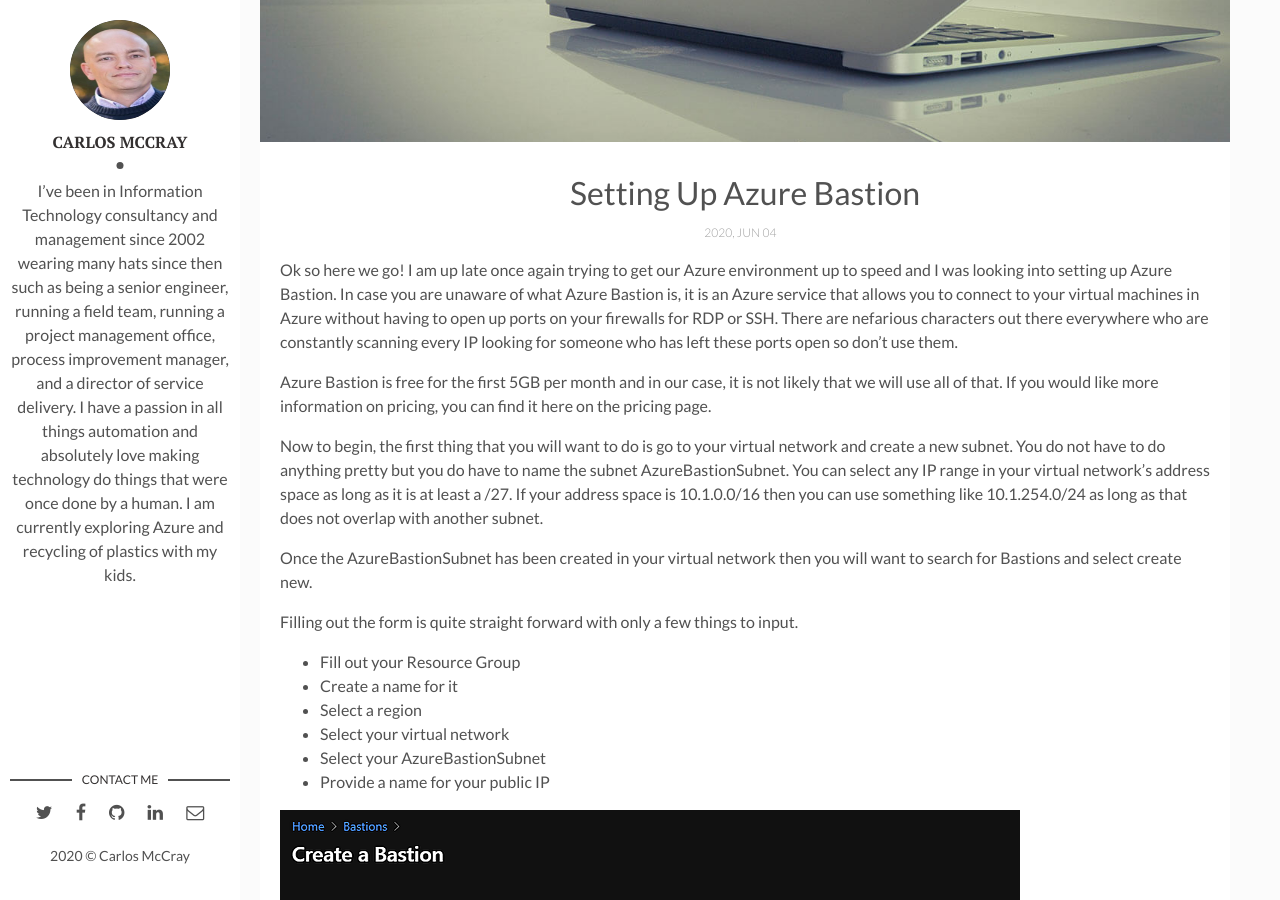
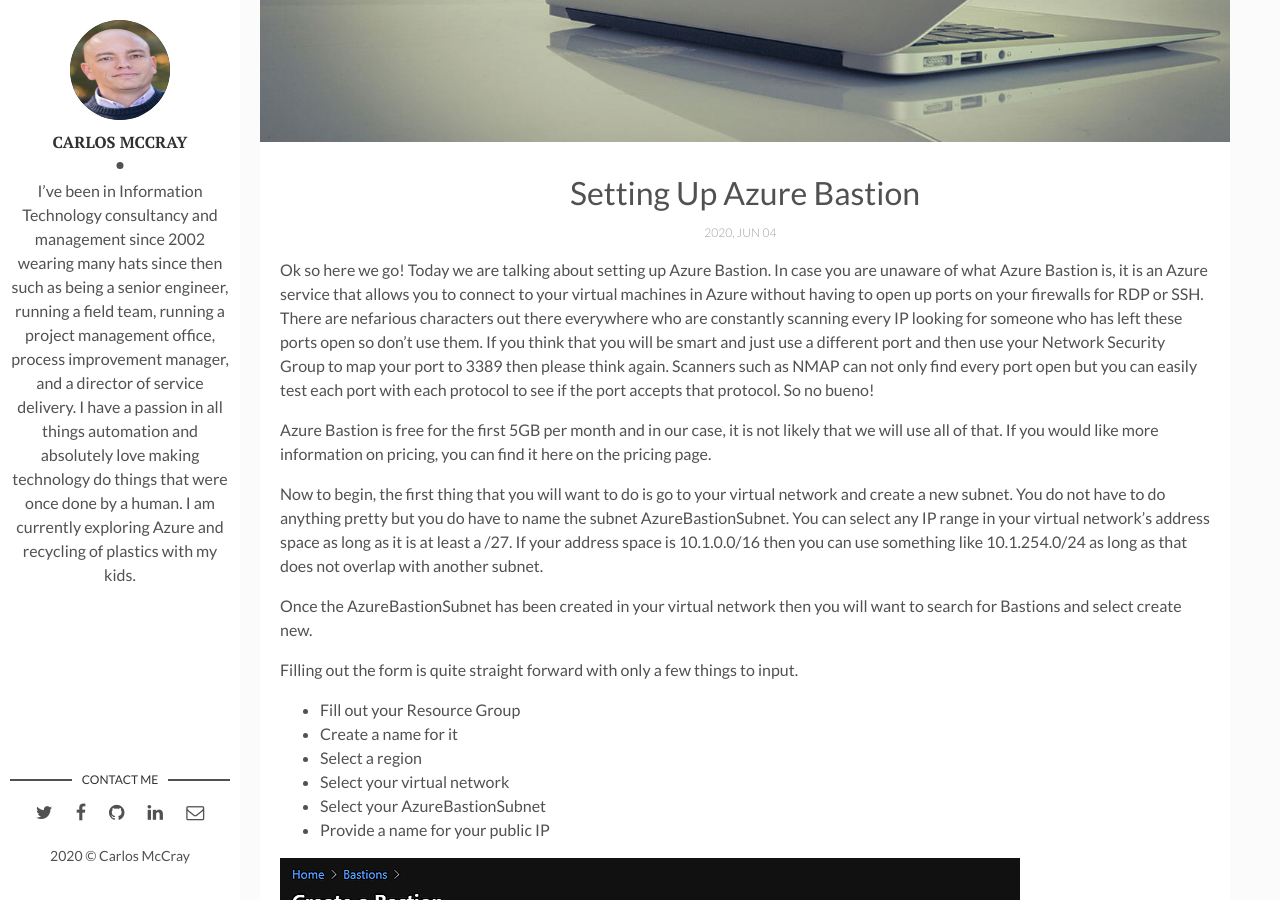
Before and after one commit to Anitalex/anitalex.github.io, a Jekyll site: the page built from _posts/2020-06-05-setting-up-azure-bastion.markdown, in a window 1280 px wide and 900 px high, scrolled down 378 px. Built offline with Jekyll 4.4.1, drawn with Linux system fonts in a browser that asks for light colours; comment, search, counter and statistics services are not loaded.

Commit message:
Updated the article beginning

```diff
--- a/_posts/2020-06-05-setting-up-azure-bastion.markdown
+++ b/_posts/2020-06-05-setting-up-azure-bastion.markdown
@@ -9,7 +9,7 @@
 tags: [Azure, Powershell, ARM Template] # add tag
 ---
 
-Ok so here we go!  I am up late once again trying to get our Azure environment up to speed and I was looking into setting up Azure Bastion.  In case you are unaware of what Azure Bastion is, it is an Azure service that allows you to connect to your virtual machines in Azure without having to open up ports on your firewalls for RDP or SSH.  There are nefarious characters out there everywhere who are constantly scanning every IP looking for someone who has left these ports open so don't use them.
+Ok so here we go!  Today we are talking about setting up Azure Bastion.  In case you are unaware of what Azure Bastion is, it is an Azure service that allows you to connect to your virtual machines in Azure without having to open up ports on your firewalls for RDP or SSH.  There are nefarious characters out there everywhere who are constantly scanning every IP looking for someone who has left these ports open so don't use them.  If you think that you will be smart and just use a different port and then use your Network Security Group to map your port to 3389 then please think again.  Scanners such as NMAP can not only find every port open but you can easily test each port with each protocol to see if the port accepts that protocol.  So no bueno!
 
 Azure Bastion is free for the first 5GB per month and in our case, it is not likely that we will use all of that.  If you would like more information on pricing, you can find it here on the pricing page.
 
```
